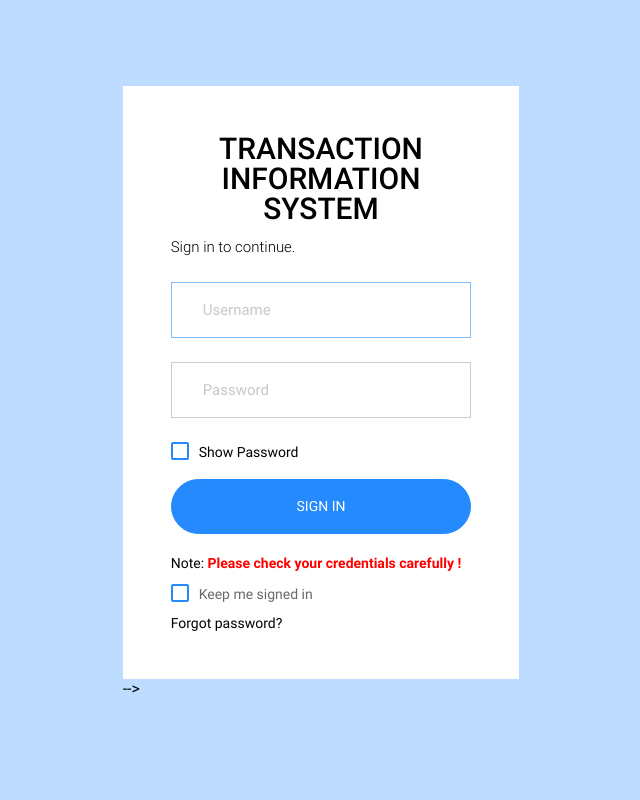
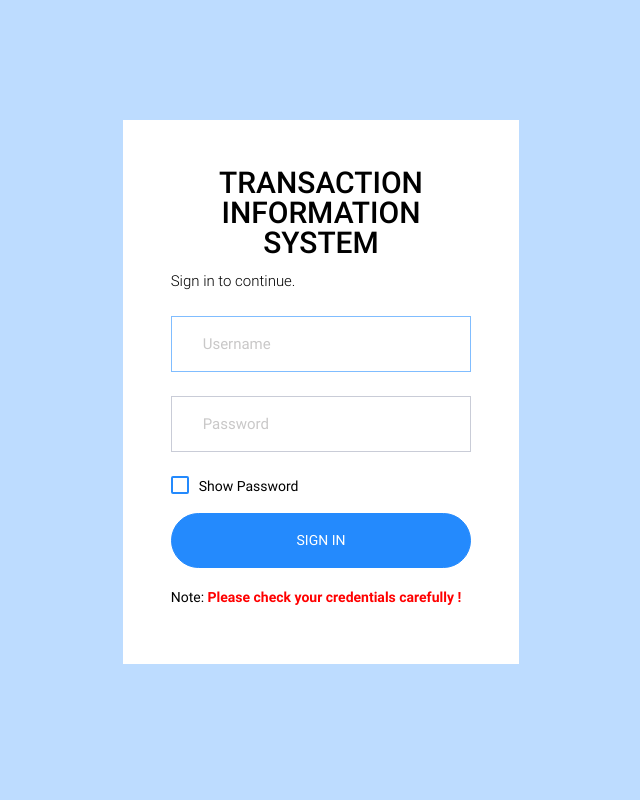
Before and after one commit to froilansulit/AH-INFO-SYSTEM, a PHP site: page /pages/login/ in a window 1280 px wide. Shown: the whole page, without its empty margins (319-959 px from the left). Run offline with PHP 8.4, Linux system fonts and the light colour scheme.

Commit message:
heyy commit

```diff
--- a/pages/login/index.php
+++ b/pages/login/index.php
@@ -11,15 +11,12 @@ if (isset($_POST["lgnLogin"])) {
   $username = mysqli_real_escape_string($conn, $_POST["username"]);
   $password = mysqli_real_escape_string($conn, $_POST["password"]);
 
-
   if (empty($username)) {
     $username_error = "Username is Required ! <br>";
-
   } else if (empty($password)) {
     $password_error = "Password is Required ! <br>";
   } else {
     $query = "select * from users WHERE username='$username' AND password='$password'";
-
     $query_run = mysqli_query($conn, $query);
 
     if (mysqli_num_rows($query_run) > 0) {
@@ -44,7 +41,6 @@ if (isset($_POST["lgnLogin"])) {
 
     //   </script>
     // ";
-
       // header('location: ../dashboard/');
 
       //header('location: ../financial_record/');
@@ -58,7 +54,6 @@ if (isset($_POST["lgnLogin"])) {
   }
 }
 ?>
-
 <!DOCTYPE html>
 <html lang="en">
 <body>
@@ -90,14 +85,12 @@ if (isset($_POST["lgnLogin"])) {
                       echo "<p class='alert alert-danger text-center'>" . $password_error . "</p>";
                     } ?>
                   </div>
-
                   <div class="form-check">
                     <label class="form-check-label">
                       <input type="checkbox" class="form-check-input" name="showPasslgn" id="showPasslgn" value="">
                       Show Password
                     </label>
                   </div>
-
                   <div class="mt-3">
                     <button class="btn btn-block btn-primary rounded-pill btn-lg font-weight-medium auth-form-btn" name="lgnLogin" type="submit">SIGN IN</button>
                     <?php if (isset($_SESSION['type'])) {
@@ -106,15 +99,6 @@ if (isset($_POST["lgnLogin"])) {
                     <br>
                     <p>Note: <span style="color: red;font-weight: bold;">Please check your credentials carefully !</span></p>
                   </div>
-
-                  <div class="form-check">
-                    <label class="form-check-label text-muted">
-                      <input type="checkbox" class="form-check-input">
-                      Keep me signed in
-                    </label>
-                  </div>
-                  <a href="#" class="auth-link text-black">Forgot password?</a>
-                </div> -->
 
                 </form>
               </div>
```
